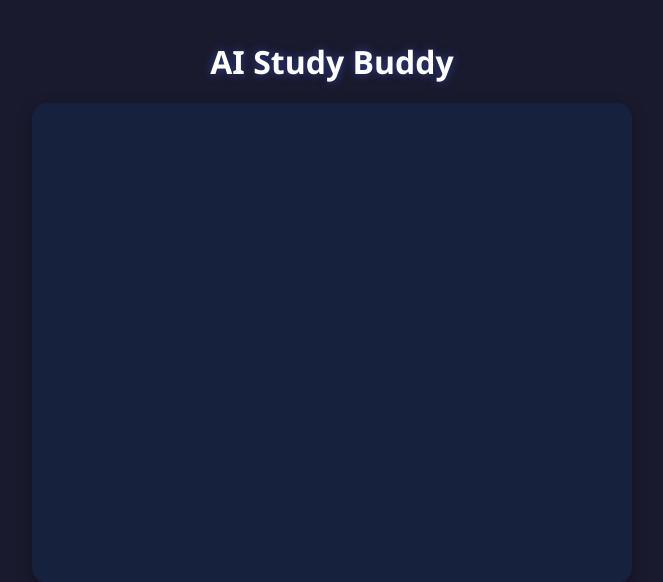
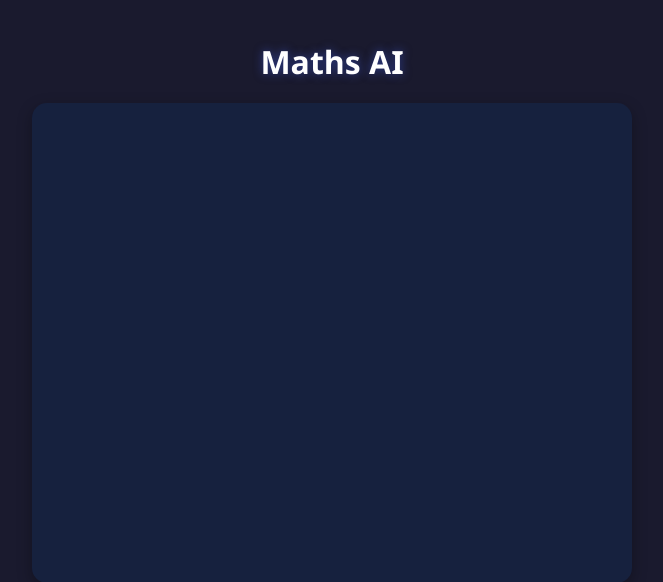
Before and after one commit to SUBBULAKSHMIPANDIAN/BYTES_HACKATHON-1.0-BIH, a Flask app: template chatbot/templates/index.html in a window 1280 px wide. Shown: the top 582 px of the page, without its empty margins (308-971 px from the left). Run offline with Flask 3, Linux system fonts and the light colour scheme; the template is opened without the code that fills it, so the values that code supplies are empty; some libraries are stand-ins or nearby versions.

Commit message:
Name of project changed

```diff
--- a/chatbot/templates/index.html
+++ b/chatbot/templates/index.html
@@ -10,7 +10,7 @@
 </head>
 <body>
 
-    <h1>AI Study Buddy</h1>
+    <h1>Maths AI</h1>
     <div id="chat-container"></div>
     <div class="input-area">
         <input type="text" id="user-input" placeholder="Type your message..." onkeypress="handleKeyPress(event)">
```
